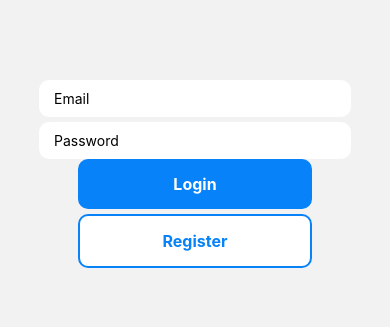
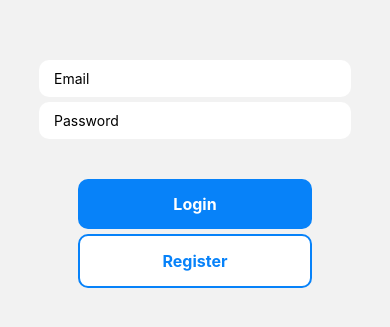
Before and after one commit to thejamesgore/react-native-projects, a React Native app in the folder 02-Login-App/: screen /Login in a window 390 px wide. Shown: the part 251-578 px from the top of the page. Built offline with nearby package versions, Linux system fonts and the light colour scheme.

Commit message:
tweaked styling

```diff
--- a/02-Login-App/screens/LoginScreen.js
+++ b/02-Login-App/screens/LoginScreen.js
@@ -10,31 +10,28 @@ import React from 'react'
 
 const LoginScreen = () => {
   return (
-    <KeyboardAvoidingView style={styles.container}>
+    <KeyboardAvoidingView style={styles.container} behavior="padding">
       <View style={styles.inputContainer}>
         <TextInput
           placeholder="Email"
-          // value={}
-          // onChangeText={text =>}
+          //   value={email}
+          //   onChangeText={(text) => setEmail(text)}
           style={styles.input}
         />
         <TextInput
           placeholder="Password"
-          // value={}
-          // onChangeText={text =>}
+          //   value={password}
+          //   onChangeText={(text) => setPassword(text)}
           style={styles.input}
           secureTextEntry
         />
       </View>
 
       <View style={styles.buttonContainer}>
-        <TouchableOpacity onPress={() => {}} style={styles.button}>
+        <TouchableOpacity style={styles.button}>
           <Text style={styles.buttonText}>Login</Text>
         </TouchableOpacity>
-        <TouchableOpacity
-          onPress={() => {}}
-          style={[styles.button, styles.buttonOutline]}
-        >
+        <TouchableOpacity style={[styles.button, styles.buttonOutline]}>
           <Text style={styles.buttonOutlineText}>Register</Text>
         </TouchableOpacity>
       </View>
@@ -60,28 +57,33 @@ const styles = StyleSheet.create({
     borderRadius: 10,
     marginTop: 5,
   },
+  buttonContainer: {
+    width: '60%',
+    justifyContent: 'center',
+    alignItems: 'center',
+    marginTop: 40,
+  },
   button: {
-    backgroundColor: '#0782f9',
+    backgroundColor: '#0782F9',
     width: '100%',
     padding: 15,
     borderRadius: 10,
     alignItems: 'center',
+  },
+  buttonOutline: {
+    backgroundColor: 'white',
+    marginTop: 5,
+    borderColor: '#0782F9',
+    borderWidth: 2,
   },
   buttonText: {
     color: 'white',
     fontWeight: '700',
     fontSize: 16,
   },
-  buttonContainer: {
-    width: '60%',
-    justifyContent: 'center',
-    alignItems: 'center',
+  buttonOutlineText: {
+    color: '#0782F9',
+    fontWeight: '700',
+    fontSize: 16,
   },
-  buttonOutline: {
-    backgroundColor: 'white',
-    marginTop: 5,
-    borderColor: '#0782f9',
-    borderWidth: 2,
-  },
-  buttonOutlineText: { color: '#0782f9', fontWeight: '700', fontSize: 16 },
 })
```
